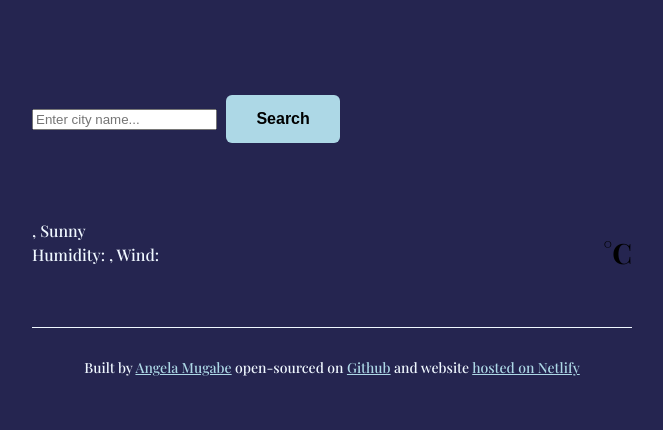
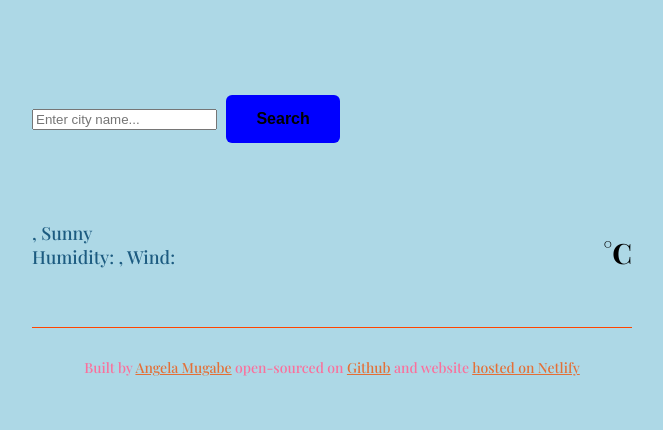
Before and after one commit to anglmugabe/clima-app, a plain HTML site: page index.html in a window 1280 px wide. Shown: the whole page, without its empty margins (308-971 px from the left). Drawn offline with nearby package versions, Linux system fonts and the light colour scheme; no server answers; a web font is replaced by a local one.

Commit message:
making changes to css

```diff
--- a/src/index.css
+++ b/src/index.css
@@ -1,9 +1,5 @@
-a {
-  color: lightblue;
-}
-
 body {
-  background-color: #252550;
+  background-color: lightblue;
   font-family: "Playfair Display", serif;
   font-optical-sizing: auto;
   font-weight: 500;
@@ -25,7 +21,7 @@ body {
 .search-form-button {
   font-size: 16px;
   font-weight: bold;
-  background-color: lightblue;
+  background-color: blue;
   padding: 15px 30px;
   border: none;
   margin-left: 5px;
@@ -48,29 +44,30 @@ main {
 }
 
 .weather-app-city {
+  color: #e88e1a;
   margin: 0;
   font-size: 38px;
-  color: white;
   line-height: 48px;
 }
 
 .weather-app-details {
-  color: aliceblue;
-  font-size: 16px;
+  color: #1c5b80;
+  font-size: 18px;
   line-height: 24px;
   font-weight: 500;
 }
+
 .weather-app-details strong {
-  color: aquamarine;
+  color: #f76623;
+}
+
+weather-app-temperature-container {
+  display: flex;
 }
 
 .weather-app-icon {
   width: 88px;
   height: 88px;
-}
-
-.weather-app-temperature-container {
-  display: flex;
 }
 
 .weather-app-temperature {
@@ -85,9 +82,13 @@ main {
 }
 
 footer {
-  border-top: 1px solid aliceblue;
+  border-top: 1px solid orangered;
   padding: 30px 0 0 0;
   text-align: center;
   font-size: 14px;
-  color: aliceblue;
+  color: #fb6f9b;
 }
+
+a {
+  color: #e46f36;
+}
```
